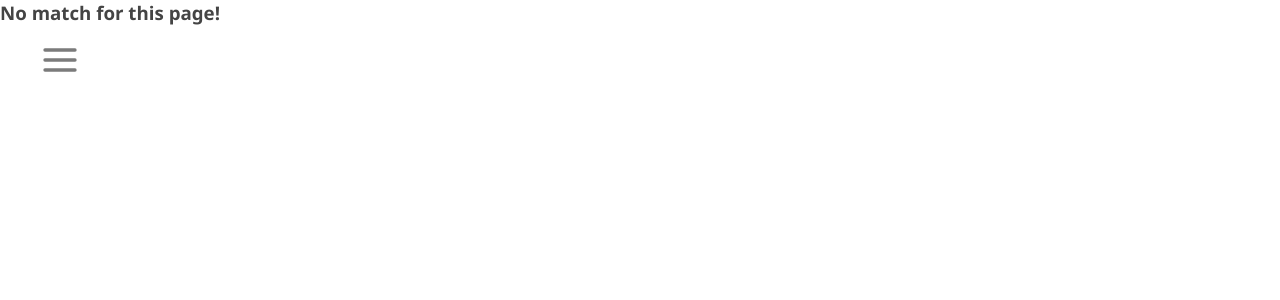
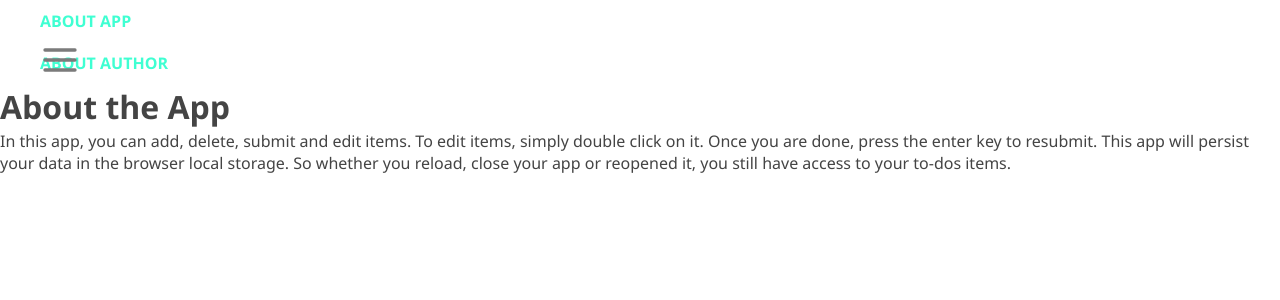
Before and after one commit to KanzaTahreem/React-Todo, a React (Create React App) app: page /about/about-app in a window 1280 px wide. Shown: the top 300 px of the page. Built offline with nearby package versions, Linux system fonts and the light colour scheme.

Commit message:
Apply nested route in About component

```diff
--- a/src/components/TodoContainer.js
+++ b/src/components/TodoContainer.js
@@ -7,6 +7,7 @@
 import Navbar from './Navbar';
 import About from '../pages/About';
 import NotMatch from '../pages/NotMatch';
+import SinglePage from '../pages/SinglePage';
 
 /* eslint-disable */
 const TodoContainer = () => {
@@ -85,7 +86,9 @@
             </div>
           </div>)}
         />
-        <Route path='/about' element={<About/>}></Route>
+        <Route path='/about' element={<About/>}>
+          <Route path=':slug' element={<SinglePage />} />
+        </Route>
         <Route path='*' element={<NotMatch/>}></Route>
       </Routes>
     </>
--- a/src/pages/About.js
+++ b/src/pages/About.js
@@ -1,10 +1,18 @@
 import React from 'react';
+import { Link, Outlet } from 'react-router-dom';
 
-const About = (props) => {
-  console.log(props);
-  return (
-    <div> Hello from about page! </div>
-  );
-};
+const About = () => (
+  <div>
+    <ul>
+      <li>
+        <Link to="about-app">About App</Link>
+      </li>
+      <li>
+        <Link to="about-author">About Author</Link>
+      </li>
+    </ul>
+    <Outlet />
+  </div>
+);
 
 export default About;
--- /dev/null
+++ b/src/pages/SinglePage.js
@@ -0,0 +1,30 @@
+import React from 'react';
+import { useParams } from 'react-router-dom';
+
+const SinglePage = () => {
+  const aboutData = [
+    {
+      slug: 'about-app',
+      title: 'About the App',
+      description:
+        'In this app, you can add, delete, submit and edit items. To edit items, simply double click on it. Once you are done, press the enter key to resubmit. This app will persist your data in the browser local storage. So whether you reload, close your app or reopened it, you still have access to your to-dos items.',
+    },
+    {
+      slug: 'about-author',
+      title: 'About the Author',
+      description:
+        'This app was developed by Ibas Majid, a self-taught web developer and a technical writer. He is opened to freelance Gig. So go ahead and connect with ibas on Twitter @ibaslogic.',
+    },
+  ];
+  const { slug } = useParams();
+  const aboutContent = aboutData.find((item) => item.slug === slug);
+  const { title, description } = aboutContent;
+
+  return (
+    <div>
+      <h1>{title}</h1>
+      <p>{description}</p>
+    </div>
+  );
+};
+export default SinglePage;
```
